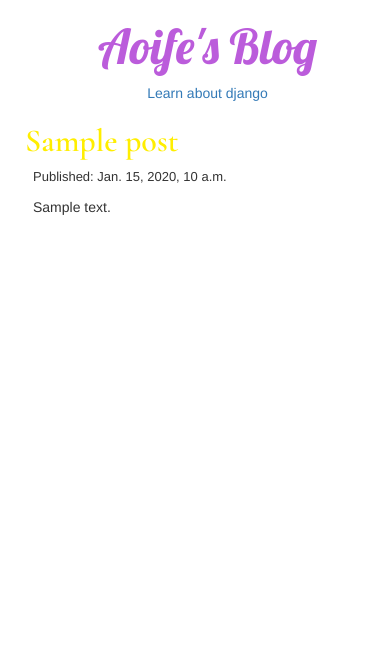
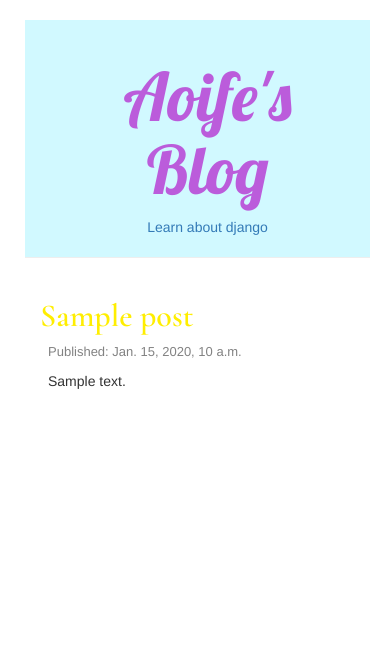
Before and after one commit to aoifeob/django-blog, a Django app: template blog/templates/blog/post_list.html in a window 390 px wide. Shown: the top 661 px of the page. Run offline with Django 3.2, Linux system fonts and the light colour scheme; the template is opened without the code that fills it: values that come from a table or form of the project are taken from there, others are empty; tables that the repository leaves empty hold one stand-in row (values such as "Sample post"); some libraries are stand-ins or nearby versions.

Commit message:
css changes

```diff
--- a/blog/static/css/blog.css
+++ b/blog/static/css/blog.css
@@ -3,7 +3,7 @@ h1 a {
     font-family: 'Lobster';
 }
 
-h1 a:hover {
+/*h1 a:hover {
 color: #76059C;
 text-decoration: none;
 }
@@ -13,9 +13,36 @@ h2 a {
     font-family: 'Cormorant Garamond', serif;
 }
 
+*/
+
 p {
+  padding-left: 8px;
+}
 
-  padding-left: 8px;
+.page-header {
+    background-color: #D1F9FF;
+    margin-top: 20px;
+    padding: 20px 20px 20px 40px;
+    margin-right: 20px;
+}
+
+.page-header h1, .page-header h1 a, .page-header h1 a:visited, .page-header h1 a:active {
+    color: #BB5CDB;
+    font-size: 50pt;
+    text-decoration: none;
+}
+
+.content {
+    margin-left: 0px;
+}
+
+h1 {
+    font-family: 'Lobster', cursive;
+}
+
+h2 a{
+color: #FFEE00;
+font-family: 'Cormorant Garamond', serif;
 }
 
 h2 a:hover {
@@ -23,6 +50,33 @@ h2 a:hover {
   text-decoration: none;
 }
 
+.date {
+    color: #828282;
+}
+
+.save {
+    float: right;
+}
+
+.post-form textarea, .post-form input {
+    width: 100%;
+}
+
+.top-menu, .top-menu:hover, .top-menu:visited {
+    color: #ffffff;
+    float: right;
+    font-size: 26pt;
+    margin-right: 20px;
+}
+
+.post {
+    margin-bottom: 20px;
+}
+
+.post h1 a, .post h1 8/a:visited {
+    color: #000000;
+}
+
 body {
     padding-left: 25px;
 }
--- a/blog/templates/blog/post_list.html
+++ b/blog/templates/blog/post_list.html
@@ -14,21 +14,28 @@
 
 
     <body>
-      <div>
+      <div class="page-header">
           <center><h1><font size="15"><a href="">Aoife's Blog</a></font></h1>
           <a href="https://en.wikipedia.org/wiki/Django" class="external_link" id="link_to_wiki_page">Learn about django</br></a>
     </center>  </div>
 
-
+    <div class="content container">
+        <div class="row">
+            <div class="col-md-8">
         {% for post in posts %}
-        <div>
+        <div class="post">
            <h2><a href=""><font size="6.5">{{ post.title }}</font></a></h2>
+<div class="date">
             <font size="2"><p>Published: {{ post.published_date }}</p></font>
+</div>
            <p>{{ post.text|linebreaksbr }}</p>
          </br>
        </br>
        </div>
   {% endfor %}
+</div>
+  </div>
+</div>
         <!--  <p>published: 14.06.2014, 12:14</p>
           <h2><a href="">My first post</a></h2>
           <ol>
```
